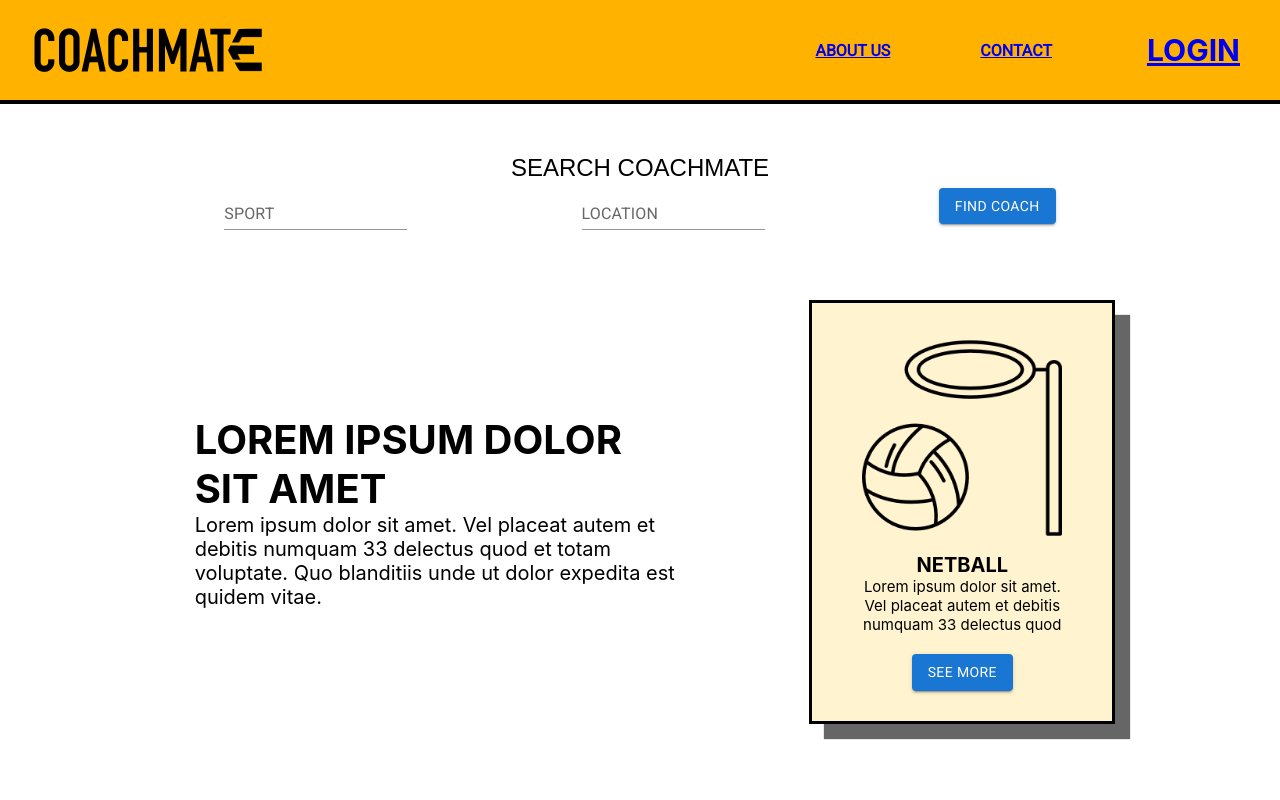
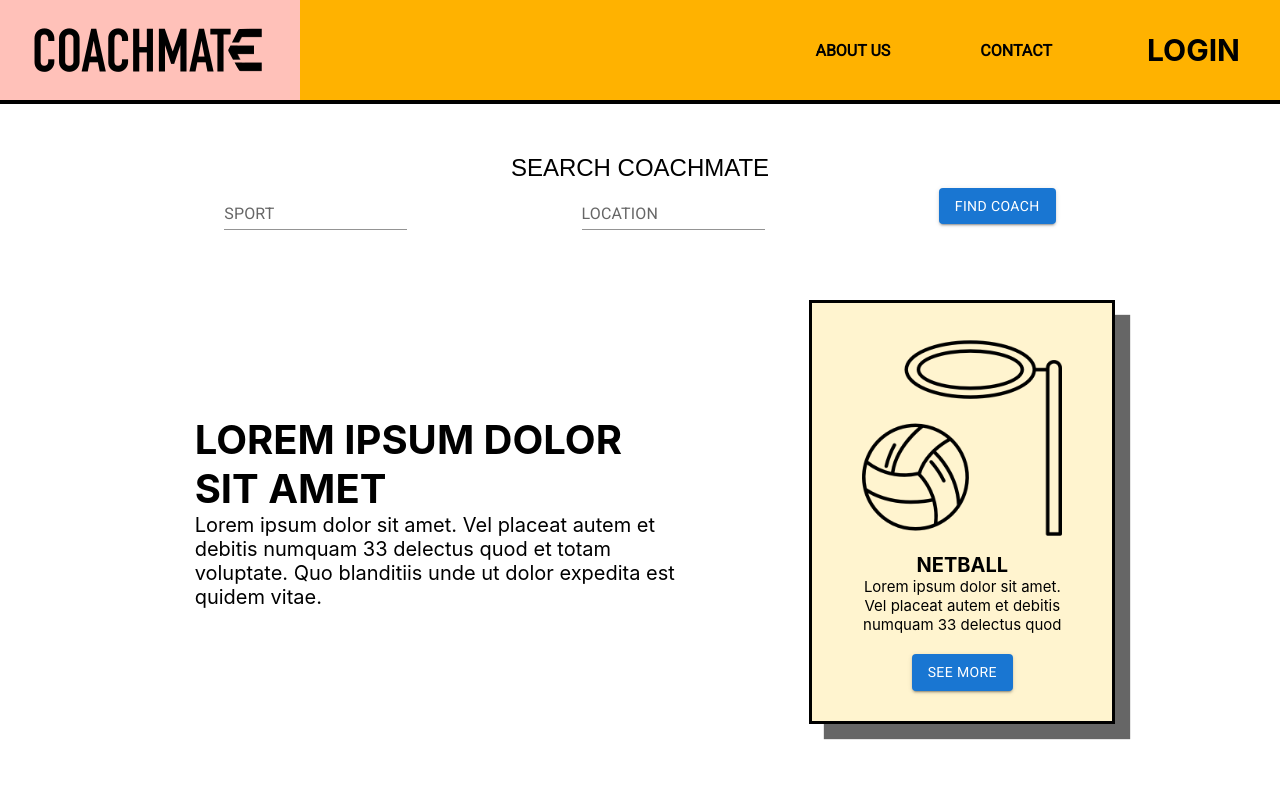
Before and after one commit to The-Collective-unimelb/CoachMate-Frontend, a React (Create React App) app: page / in a window 1280 px wide. Shown: the top 800 px of the page. Built offline with nearby package versions, Linux system fonts and the light colour scheme.

Commit message:
add global styles

```diff
--- a/src/index.css
+++ b/src/index.css
@@ -1,13 +1,25 @@
 body {
   margin: 0;
-  font-family: -apple-system, BlinkMacSystemFont, 'Segoe UI', 'Roboto', 'Oxygen',
-    'Ubuntu', 'Cantarell', 'Fira Sans', 'Droid Sans', 'Helvetica Neue',
+  font-family: -apple-system, BlinkMacSystemFont, "Segoe UI", "Roboto", "Oxygen",
+    "Ubuntu", "Cantarell", "Fira Sans", "Droid Sans", "Helvetica Neue",
     sans-serif;
   -webkit-font-smoothing: antialiased;
   -moz-osx-font-smoothing: grayscale;
 }
 
+body::-webkit-scrollbar {
+  display: none;
+}
+
+a {
+  text-decoration: none;
+  color: inherit;
+}
+a:hover {
+  background-color: #ffc1b9;
+}
+
 code {
-  font-family: source-code-pro, Menlo, Monaco, Consolas, 'Courier New',
+  font-family: source-code-pro, Menlo, Monaco, Consolas, "Courier New",
     monospace;
 }
```
